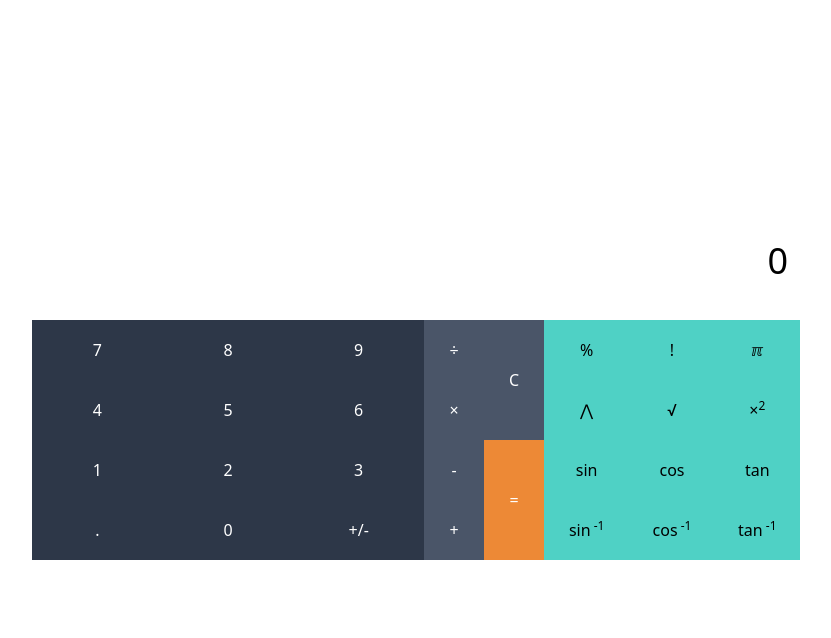
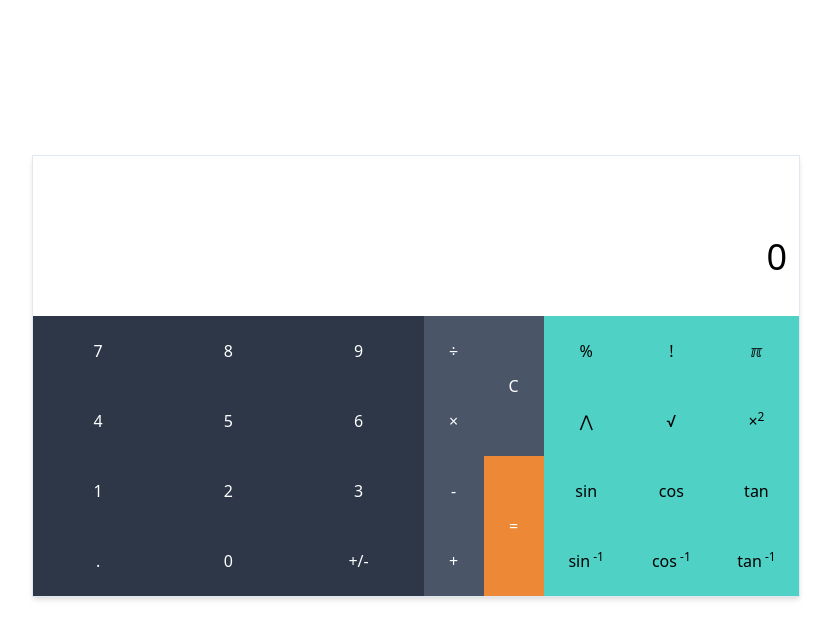
Before and after one commit to MasterLexhie/calculator-app-test, a Vue app: page / in a window 1280 px wide. Shown: the top 638 px of the page, without its empty margins (224-1055 px from the left). Built offline with nearby package versions, Linux system fonts and the light colour scheme.

Commit message:
border and shadow added

```diff
--- a/src/components/Calculator.vue
+++ b/src/components/Calculator.vue
@@ -1,6 +1,6 @@
 <template>
   <div class="calculator-container">
-    <div>
+    <div class="md:border md:border-solid md:shadow-md">
       <div class="h-40">
         <input v-model="result" type="text" class="display"/>
       </div>
@@ -154,7 +154,7 @@ export default {
   @apply my-0;
   @apply mx-auto;
   @apply max-w-screen-md;
-  height: calc(100vh - 5rem);
+  height: calc(100vh - 3rem);
 }
 
 @screen lg {
@@ -200,7 +200,7 @@ export default {
 .special-functions {
   @apply grid-cols-4;
   @apply bg-teal-400;
-  grid-template-rows: repeat(3, 40px);
+  grid-template-rows: repeat(3, 60px);
 }
 
 .display {
@@ -217,7 +217,7 @@ export default {
 .numbers,
 .operators {
   @apply text-white;
-  grid-template-rows: repeat(4, 60px);
+  grid-template-rows: repeat(4, 70px);
 }
 
 .equal-sign {
@@ -240,7 +240,7 @@ export default {
   .special-functions {
     @apply grid-cols-3;
     @apply order-last;
-    grid-template-rows: repeat(4, 60px);
+    grid-template-rows: repeat(4, 70px);
   }
 }
 </style>
```
